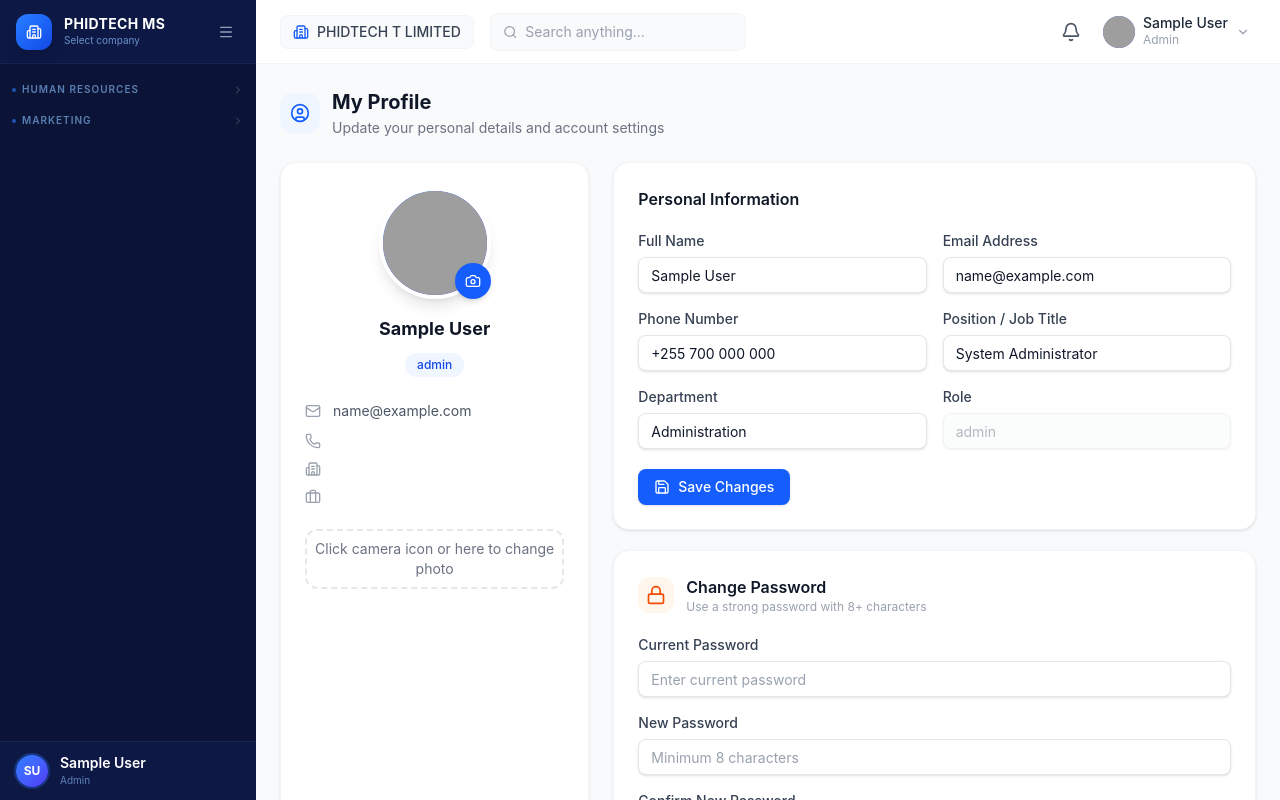
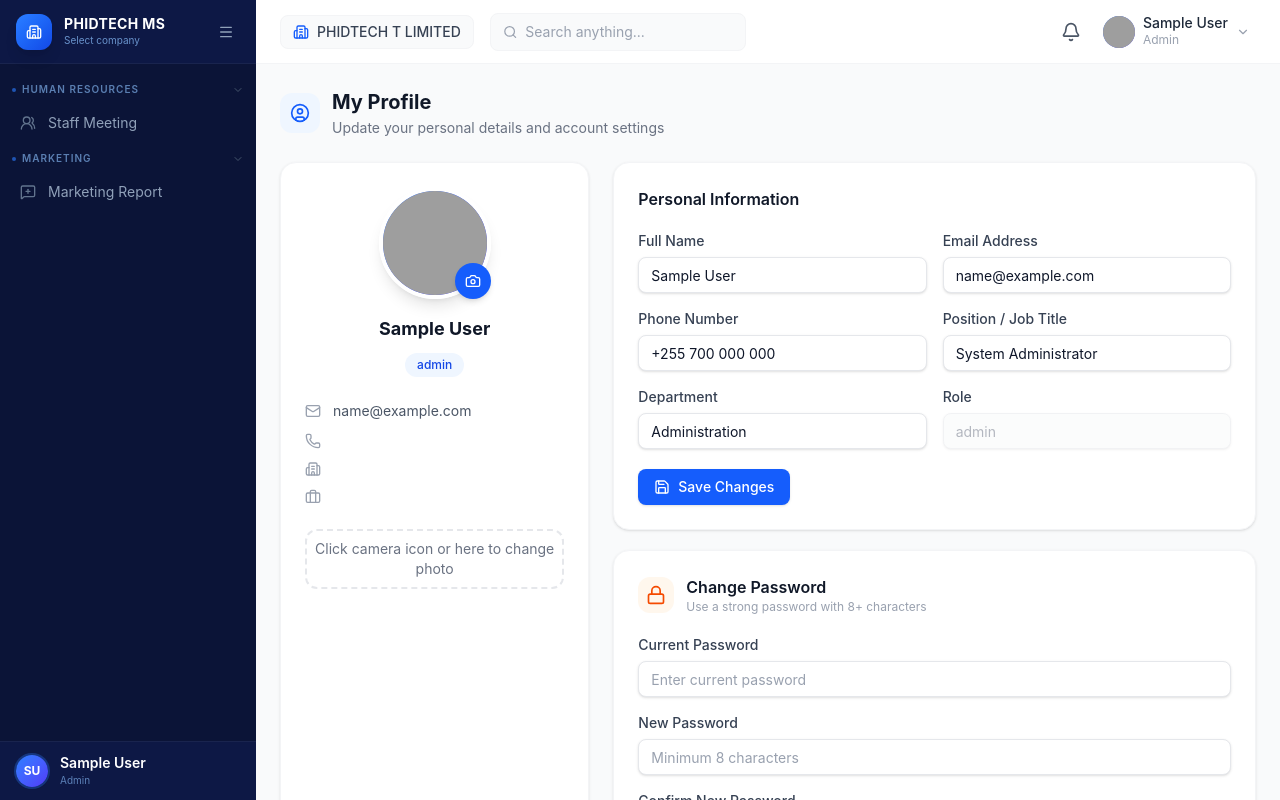
Before and after one commit to PHIDTECH/phidtechstaff, a Next.js app: page /profile in a window 1280 px wide. Built offline with nearby package versions, Linux system fonts and the light colour scheme; sample sign-in values are in the browser's storage; grey boxes are pictures that could not be loaded.

Commit message:
Sidebar: always show Staff Meeting and Marketing Report; auto-expand HR and Marketing groups

```diff
--- a/components/layout/Sidebar.tsx
+++ b/components/layout/Sidebar.tsx
@@ -218,22 +218,18 @@ export default function Sidebar({ collapsed, onToggle, mobile, onClose }: Sideba
     ...group,
     items: group.items.filter(item => {
       if (item.href === "/admin" || item.href === "/admin#branches") return isSuperAdmin;
-      // Staff Meeting: visible to admins and managers only
-      if (item.href === "/staff-meetings") {
-        if (!session) return false;
-        const r = (session.role ?? "").toLowerCase();
-        const p = (session.position ?? "").toLowerCase();
-        return isSuperAdmin || ["admin", "manager", "hr"].includes(r) || ["admin", "manager", "hr"].includes(p);
-      }
-      // Marketing Report: visible to all logged-in users
-      if (item.href === "/marketing-reports") return !!session;
+      // Staff Meeting & Marketing Report: visible to all logged-in users
+      if (item.href === "/staff-meetings" || item.href === "/marketing-reports") return true;
       return canAccess(item.href, session ? perms : []);
     }),
   })).filter(group => group.items.length > 0);
 
   const getInitialGroups = () => {
     const active = ALL_NAV.find(g => g.items.some(i => pathname === i.href || pathname.startsWith(i.href + "/")));
-    return active ? [active.title] : [];
+    const always = ["Human Resources", "Marketing"];
+    const result = new Set(always);
+    if (active) result.add(active.title);
+    return Array.from(result);
   };
   const [expandedGroups, setExpandedGroups] = useState<string[]>(getInitialGroups);
   // Track which parent items with children are expanded; auto-open accounting if on accounting route
```
